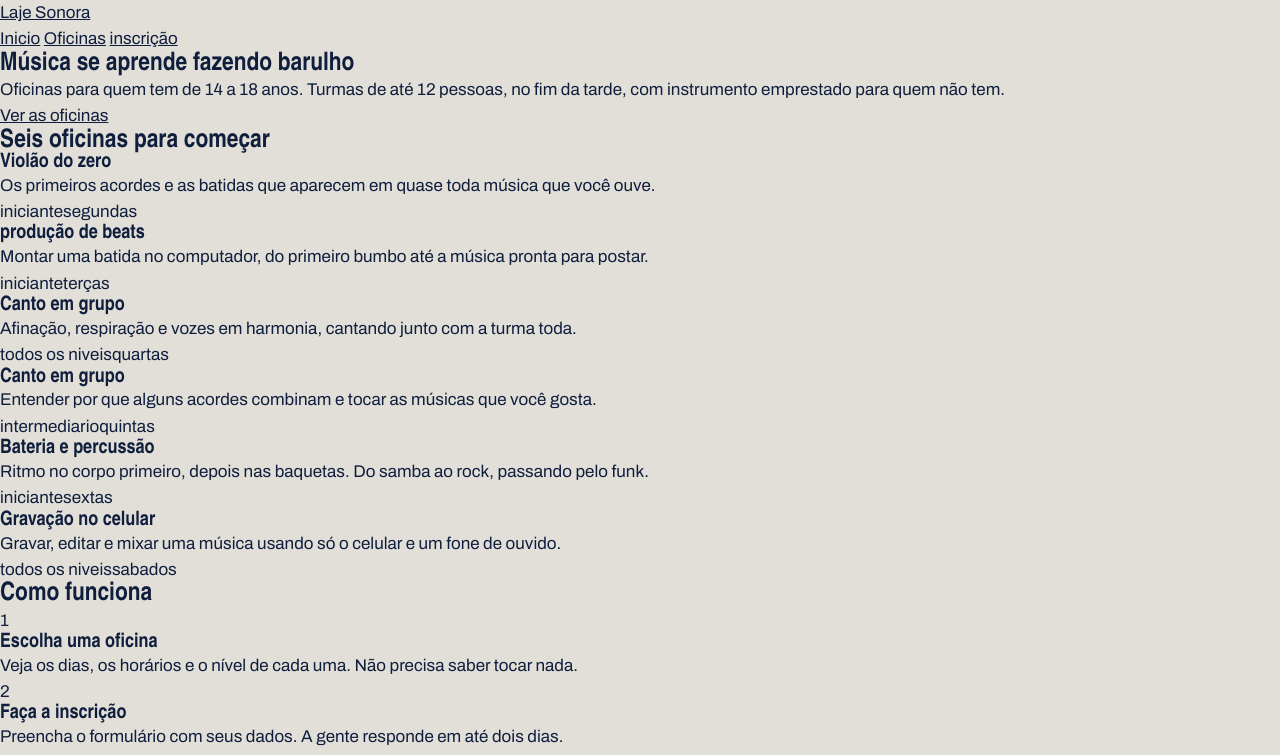
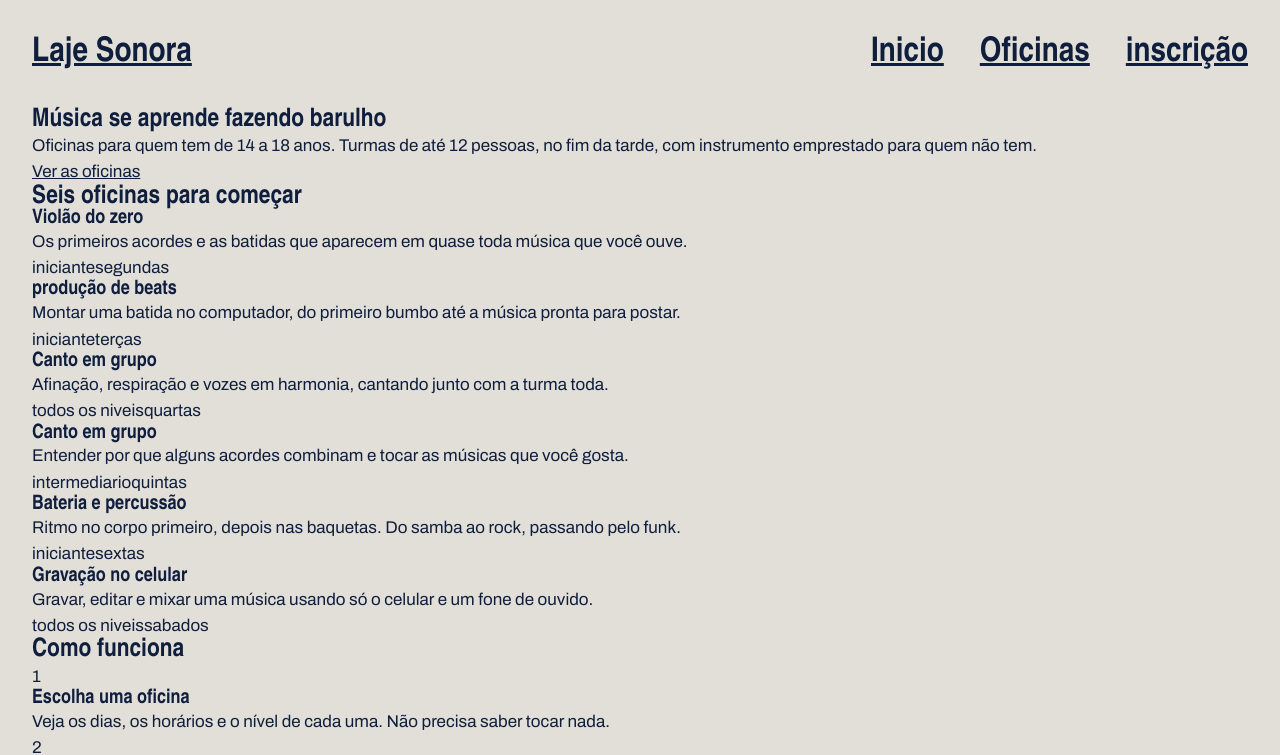
Before and after one commit to ryan-nobrega/laje_sonora, a plain HTML site: page index.html in a window 1280 px wide. Shown: the top 755 px of the page. Drawn offline with Linux system fonts and the light colour scheme; a web font is replaced by a local one.

Commit message:
Topo com flex

```diff
--- a/index.css
+++ b/index.css
@@ -43,5 +43,21 @@ h1, h2, h3{
 .conteudo{
     max-width: 1200;
     margin-inline: auto;
-    padding-inline: ;
+    padding-inline: 32px;
 }
+
+.topo{
+ padding-block: 28px;
+ display: flex;
+ justify-content: space-between;
+ align-items: center;
+ font-family: var(--fonte-cartaz);
+ font-size: 34px;
+ font-weight: 900;
+ text-decoration: none;
+}
+
+.menu{
+    display: flex;
+    gap: 36px;
+}
```
